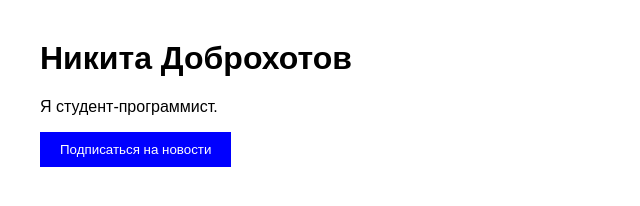
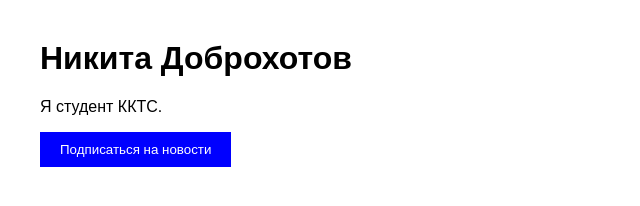
Before and after one commit to buld03ep/lab6, a plain HTML site: page index.html in a window 1280 px wide. Shown: the full height of the page, 0-640 px from the left. Drawn offline with Linux system fonts and the light colour scheme.

Commit message:
Изменение текста в ветке conflict-2

```diff
--- a/index.html
+++ b/index.html
@@ -20,7 +20,7 @@
 <body>
 
     <h1>Никита Доброхотов</h1>
-    <p>Я студент-программист.</p>
+    <p>Я студент ККТС.</p>
     <button class="btn">Подписаться на новости</button>
 
 </body>
```
